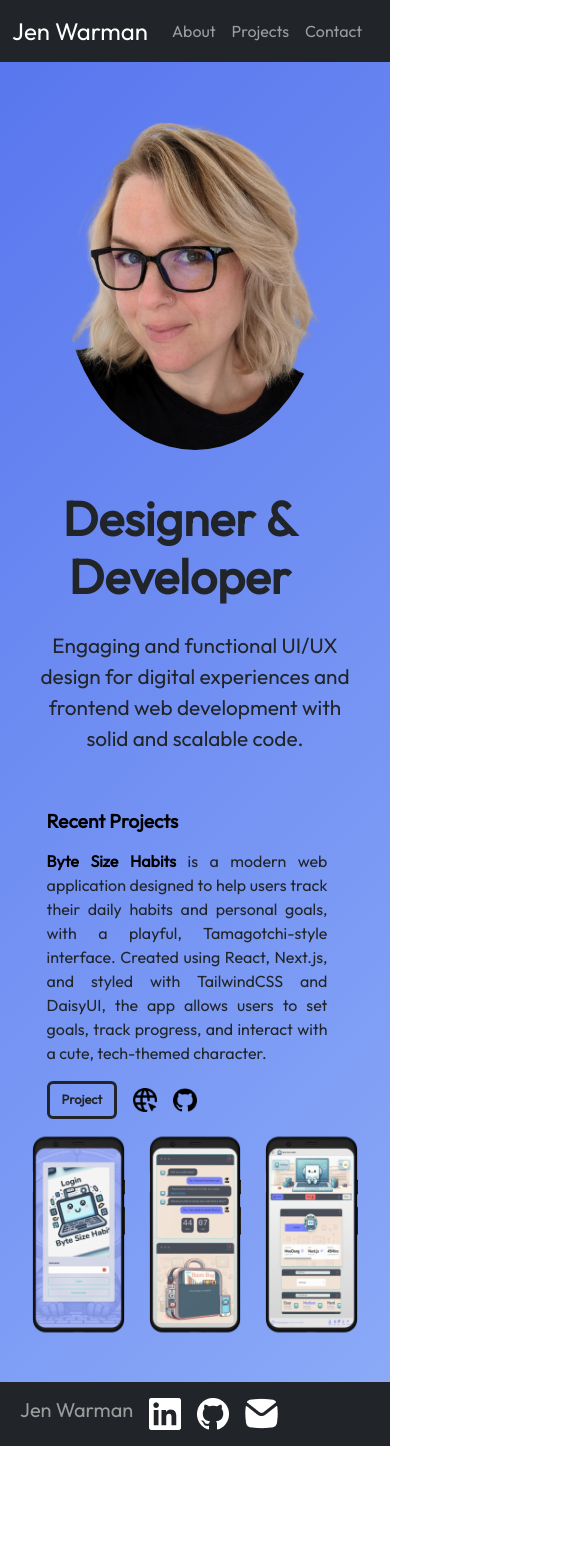
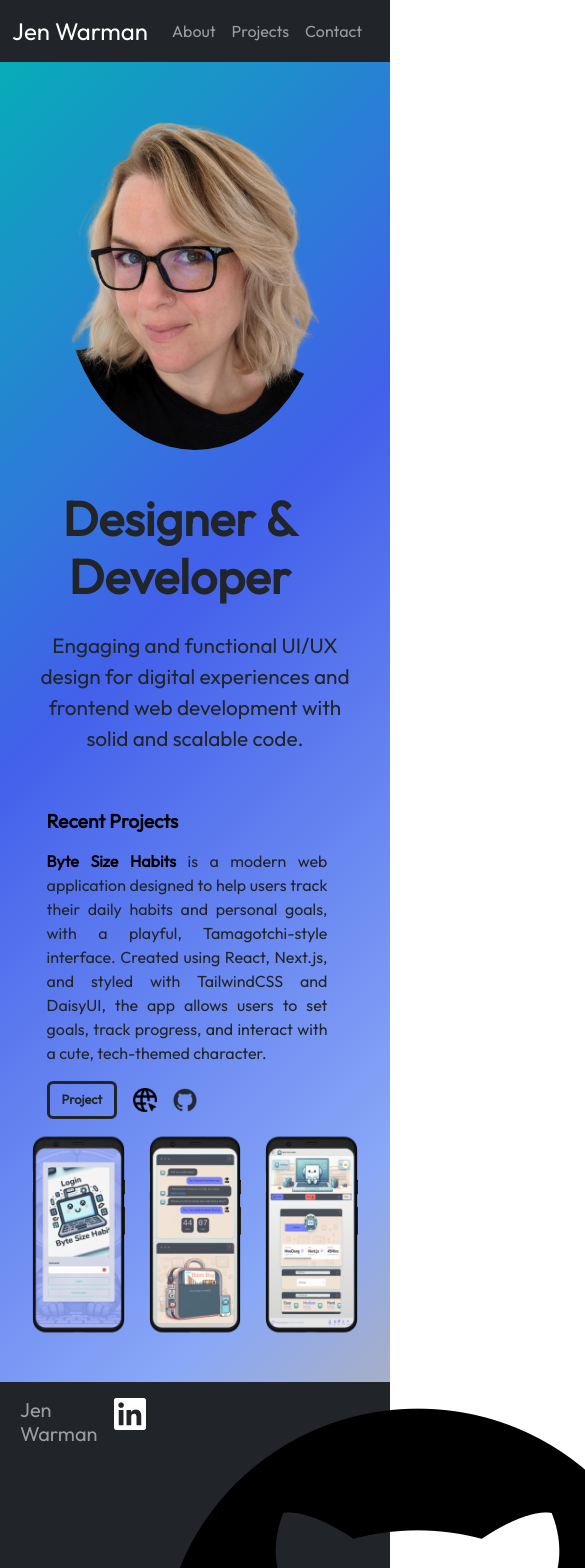
Before and after one commit to JenWarman/portfolio, a React (Vite) app: page / in a window 390 px wide. Shown: the top 1568 px of the page, 585 px wide, since content can reach past the window. Before the commit the page ends 1446 px from the top, so only its background shows below. Built offline with nearby package versions, Linux system fonts and the light colour scheme.

Commit message:
changed github icon

```diff
--- a/src/App.jsx
+++ b/src/App.jsx
@@ -19,7 +19,6 @@ function App() {
 
   return (
     <div className={styles.App}>
-      {/* <div className='diagonal-box'></div>  */}
        <div className="content">
       <Header/>
         <Routes>
--- a/src/components/Projects.jsx
+++ b/src/components/Projects.jsx
@@ -30,7 +30,7 @@ function Projects() {
               <Image className="project-icon" src="../domain.png" />
             </Link>
             <Link to="https://github.com/DannyGreenan/byte-size-habits">
-              <Image className="project-icon" src="../github.png" />
+              <Image className="project-icon" src="../github-mark.png" />
             </Link>
           </Col>
           <Col className="project-image" xs={6} md={3}>
@@ -61,7 +61,7 @@ function Projects() {
               </Button>
             </Link>
             <Link to="https://github.com/JenWarman/nc-news-react-app">
-              <Image className="project-icon" src="../github.png" />
+              <Image className="project-icon" src="../github-mark.png" />
             </Link>
           </Col>
           <Col className="project-image" xs={12} md={9}>
--- a/src/components/RecentProjects.jsx
+++ b/src/components/RecentProjects.jsx
@@ -34,7 +34,7 @@ function RecentProjects() {
             <Image className="project-icon" src="../domain.png" />
           </Link>
           <Link to="https://github.com/DannyGreenan/byte-size-habits">
-            <Image className="project-icon" src="../github.png" />
+            <Image className="project-icon" src="../github-mark.png" />
           </Link>
         </Col>
         <Col className="recent-project-image" xs={4} md={3}>
--- a/src/index.css
+++ b/src/index.css
@@ -10,7 +10,7 @@
   z-index: 100;
   background: linear-gradient(-45deg, #eebf52, #89a8f7, #4260ea, #01b3b3);
   background-size: 400% 400%;
-  animation: gradient 20s ease infinite;
+  animation: gradient 15s ease infinite;
 }
 @keyframes gradient {
   0% {
@@ -278,6 +278,24 @@ iframe {
 
 /* mobile */
 @media screen and (max-width: 1200px) {
+  .content {
+    position: relative;
+    z-index: 100;
+    background: linear-gradient(-45deg, #eebf52, #89a8f7, #4260ea, #01b3b3);
+    background-size: 100% 100%;
+    animation: gradient 10s ease infinite;
+  }
+  @keyframes gradient {
+    0% {
+      background-position: 0% 50%;
+    }
+    50% {
+      background-position: 100% 50%;
+    }
+    100% {
+      background-position: 0% 50%;
+    }
+  }
   .container {
     padding: 0;
   }
```
Also changed, not shown: public/Github.png (deleted), public/github-mark.png (added).
